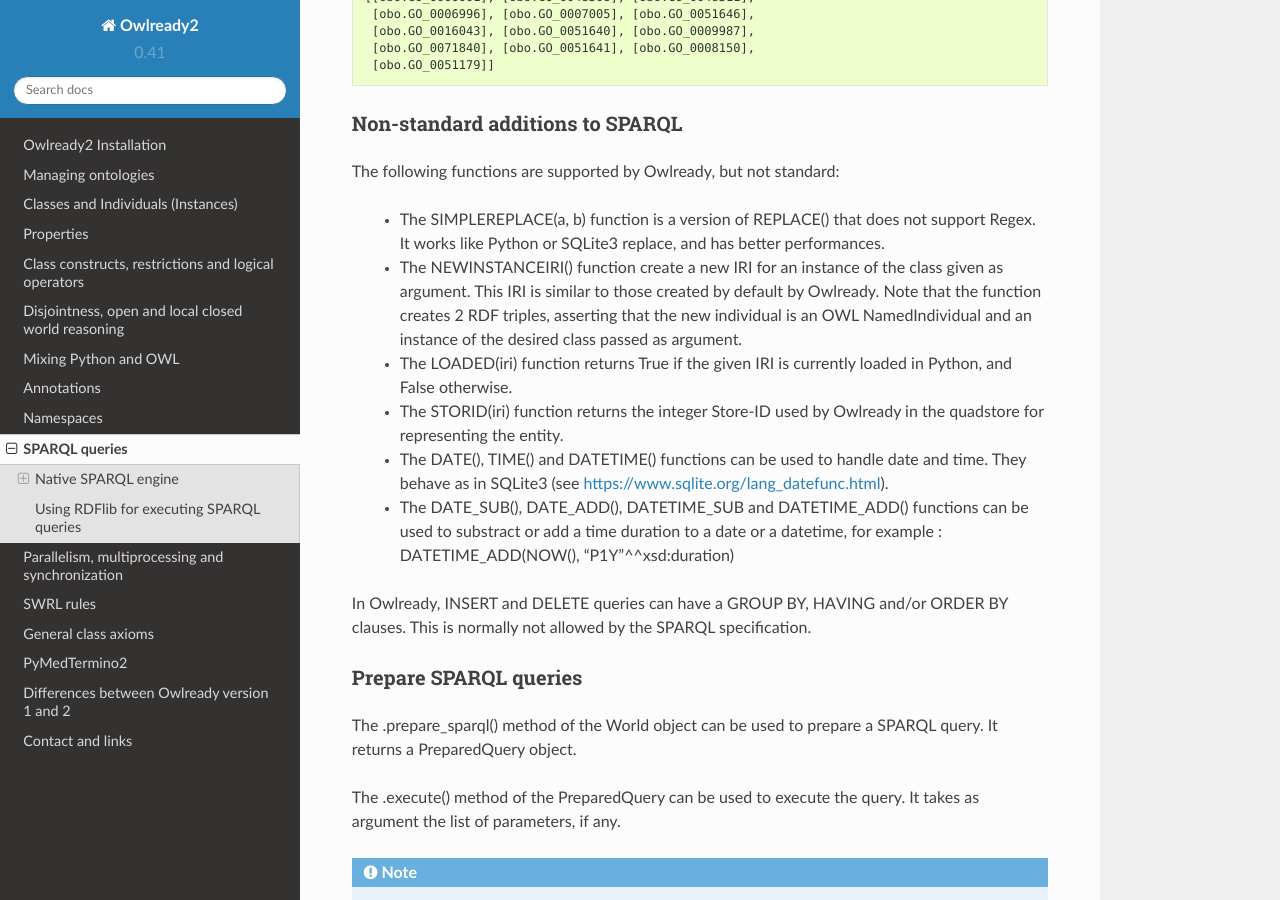
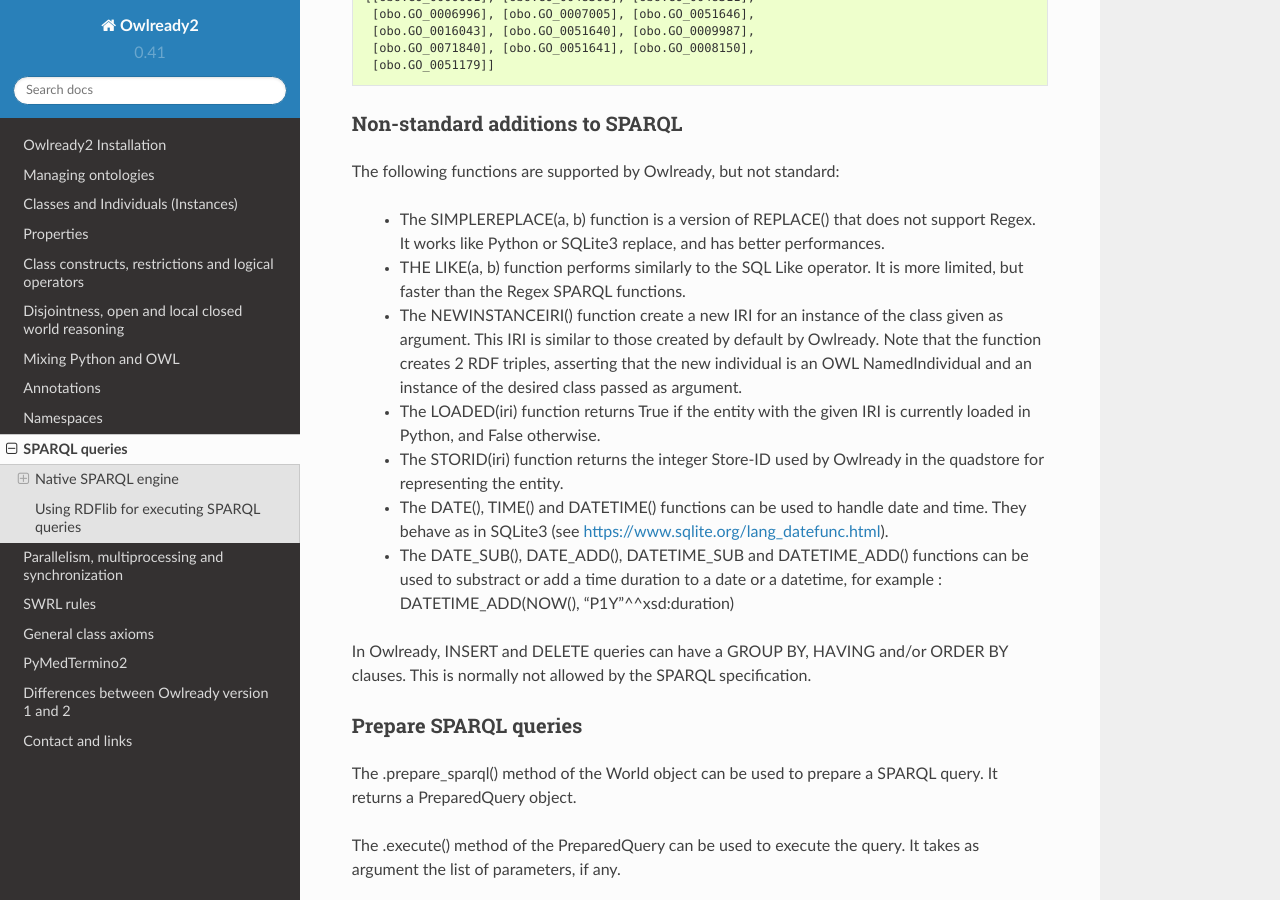
Before and after one commit to semanticpy/owlreadyL, a Sphinx documentation site: the page built from doc/sparql.rst, in a window 1280 px wide and 900 px high, scrolled down 5100 px. Built offline with Sphinx 7.4.7 and the Read the Docs theme 2.0.0, drawn with Linux system fonts in a browser that asks for light colours; pages that are not in the unit, such as notebooks, are missing from menus.

Commit message:
doc LIKE() SPARQL function

```diff
--- a/doc/sparql.rst
+++ b/doc/sparql.rst
@@ -265,11 +265,13 @@
  * The SIMPLEREPLACE(a, b) function is a version of REPLACE() that does not support Regex. It works like Python or SQLite3 replace,
    and has better performances.
 
+ * THE LIKE(a, b) function performs similarly to the SQL Like operator. It is more limited, but faster than the Regex SPARQL functions.
+
  * The NEWINSTANCEIRI() function create a new IRI for an instance of the class given as argument. This IRI is similar to those
    created by default by Owlready. Note that the function creates 2 RDF triples, asserting that the new individual is an
    OWL NamedIndividual and an instance of the desired class passed as argument.
 
- * The LOADED(iri) function returns True if the given IRI is currently loaded in Python, and False otherwise.
+ * The LOADED(iri) function returns True if the entity with the given IRI is currently loaded in Python, and False otherwise.
 
  * The STORID(iri) function returns the integer Store-ID used by Owlready in the quadstore for representing the entity.
 
```
